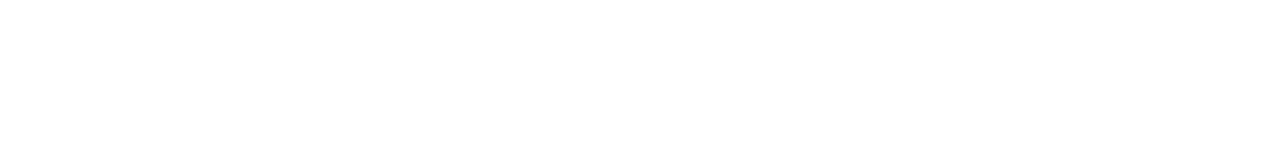
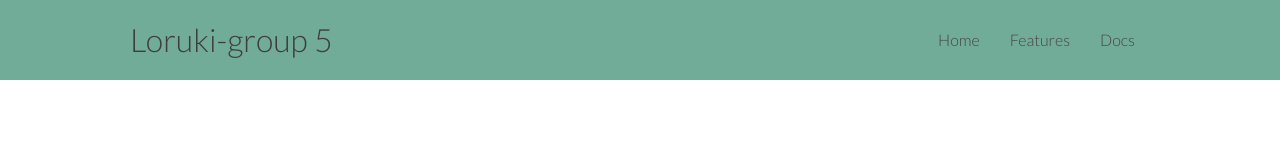
Before and after one commit to lab-brussels-1/loruki-group-5, a plain HTML site: page index.html in a window 1280 px wide. Drawn offline with Linux system fonts and the light colour scheme.

Commit message:
1-navbar

```diff
--- a/index.html
+++ b/index.html
@@ -4,9 +4,23 @@
     <meta charset="UTF-8" />
     <link rel="icon" type="image/svg+xml" href="./client/assets/favicon.ico" />
     <meta name="viewport" content="width=device-width, initial-scale=1.0" />
-    <title>project!</title>
+    <title>Loruki website group 5</title>
 
-    <link href="./styles/index.css" rel="stylesheet" />
+    <link href="./styles/home.css" rel="stylesheet" />
   </head>
-  <body></body>
+  <body>
+    <!-- Navbar -->
+    <div class="navbar">
+      <div class="container flex">
+        <h1 class="logo">Loruki-group 5</h1>
+        <nav>
+          <ul>
+            <li><a href="index.html">Home</a></li>
+            <li><a href="features.html">Features</a></li>
+            <li><a href="docs.html">Docs</a></li>
+          </ul>
+        </nav>
+      </div>
+    </div>
+  </body>
 </html>
--- /dev/null
+++ b/styles/home.css
@@ -0,0 +1,76 @@
+@import url("https://fonts.googleapis.com/css2?family=Lato:wght@300&display=swap");
+
+* {
+  box-sizing: border-box;
+  padding: 0;
+  margin: 0;
+}
+
+body {
+  font-family: "Lato", sans-serif;
+  color: #333;
+  line-height: 1.6;
+}
+
+ul {
+  list-style-type: none;
+}
+
+a {
+  text-decoration: none;
+  color: #333;
+}
+
+h1,
+h2 {
+  font-weight: 300;
+  line-height: 1.2;
+  margin: 10px 0;
+}
+
+p {
+  margin: 10px 0;
+}
+
+img {
+  width: 100%;
+}
+
+/* Navbar Style*/
+.navbar {
+  background-color: rgb(113, 172, 152);
+  color: rgb(63, 61, 61);
+  height: 80px;
+}
+
+.container {
+  max-width: 1100px;
+  margin: 0 auto;
+  overflow: auto;
+  padding: 0 40px;
+}
+
+.flex {
+  display: flex;
+  justify-content: center;
+  align-items: center;
+  height: 100%;
+}
+
+.navbar ul {
+  display: flex;
+}
+
+.navbar a {
+  color: rgb(73, 68, 68);
+  padding: 10px;
+  margin: 0 5px;
+}
+
+.navbar a:hover {
+  border-bottom: 2px #fff solid;
+}
+
+.navbar .flex {
+  justify-content: space-between;
+}
```
Also changed, not shown: .cspell.json.
